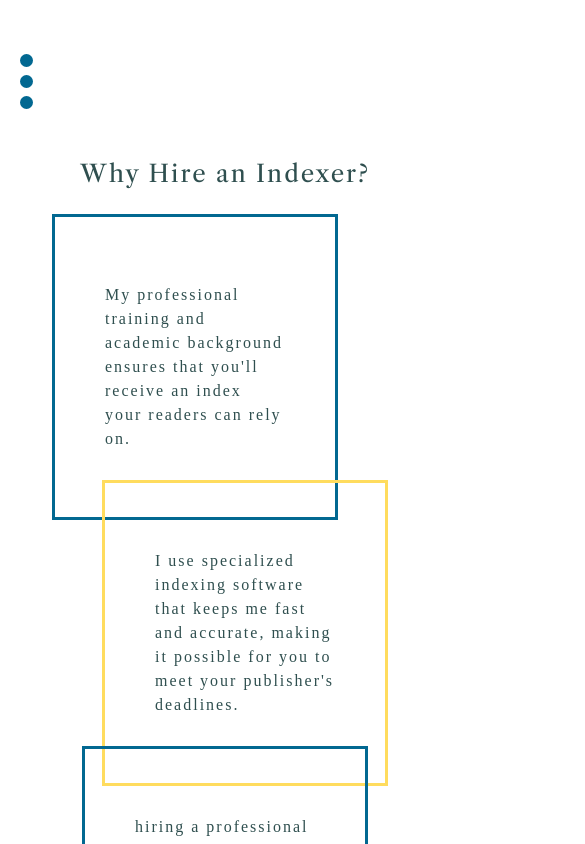
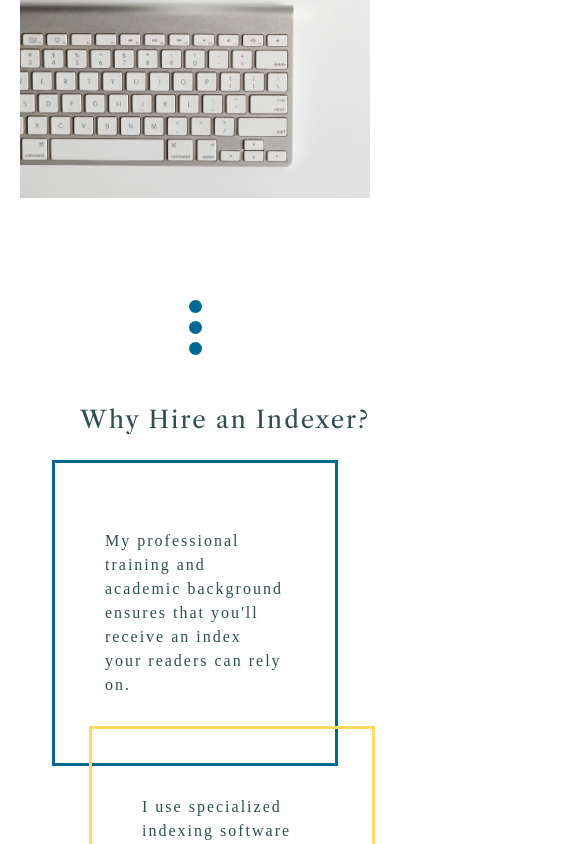
Before and after one commit to eflegg/hearth-place-counselling, a Next.js app: page / in a window 390 px wide. Shown: the part 1156-2000 px from the top of the page, 585 px wide, since content can reach past the window. Built offline with nearby package versions, Linux system fonts and the light colour scheme; a web font is replaced by a local one.

Commit message:
responsive homepage styles

```diff
--- a/components/HomeHire.js
+++ b/components/HomeHire.js
@@ -76,8 +76,13 @@ const Reason = styled.div`
   }
   &.reason-center {
     top: -40px;
+    left: 37px;
+    transition: all 0.75s ease-in-out;
+    ${theme.mediaQuery.sm`
+    transition: all .75s ease-in-out;
     left: 50px;
-    transition: all 0.75s ease-in-out;
+
+      `}
     ${theme.mediaQuery.sm`
     transition: all .75s ease-in-out;
     left: -25px;
--- a/components/Shapes/dots.js
+++ b/components/Shapes/dots.js
@@ -13,7 +13,11 @@ const DotContainer = styled.div`
     width: 13px;
     border-radius: 50%;
     background: ${theme.colours.blue};
-    margin-bottom: 8px;
+    margin: 0 auto 8px;
+    ${theme.mediaQuery.sm`
+    margin-left: 0;
+    margin-right: 0;`}
+
     &.right {
       margin-left: auto;
     }
--- a/pages/index.js
+++ b/pages/index.js
@@ -17,13 +17,22 @@ const HomeContainer = styled.div`
   }
   .intro-container {
     display: flex;
+    flex-direction: column-reverse;
+    ${theme.mediaQuery.sm`
+    flex-direction: row;`}
     align-items: center;
     margin: 100px auto;
     .intro-text {
       border: 4px solid ${theme.colours.blue};
       text-align: right;
       padding: 40px;
+      /* transform: translateX(-15%); */
+      ${theme.mediaQuery.sm`
+      transform: translateX(-15%);
+      `}
+      ${theme.mediaQuery.md`
       transform: translateX(-20%);
+      `}
     }
     button {
       transform: translateX(-20%);
@@ -31,8 +40,13 @@ const HomeContainer = styled.div`
   }
   img {
     max-width: 100%;
+    ${theme.mediaQuery.sm`
+    min-width: 400px;
+    `}
+    ${theme.mediaQuery.md`
     min-width: 500px;
     max-height: 600px;
+    `}
     object-fit: cover;
   }
   .home--img-combo {
```
